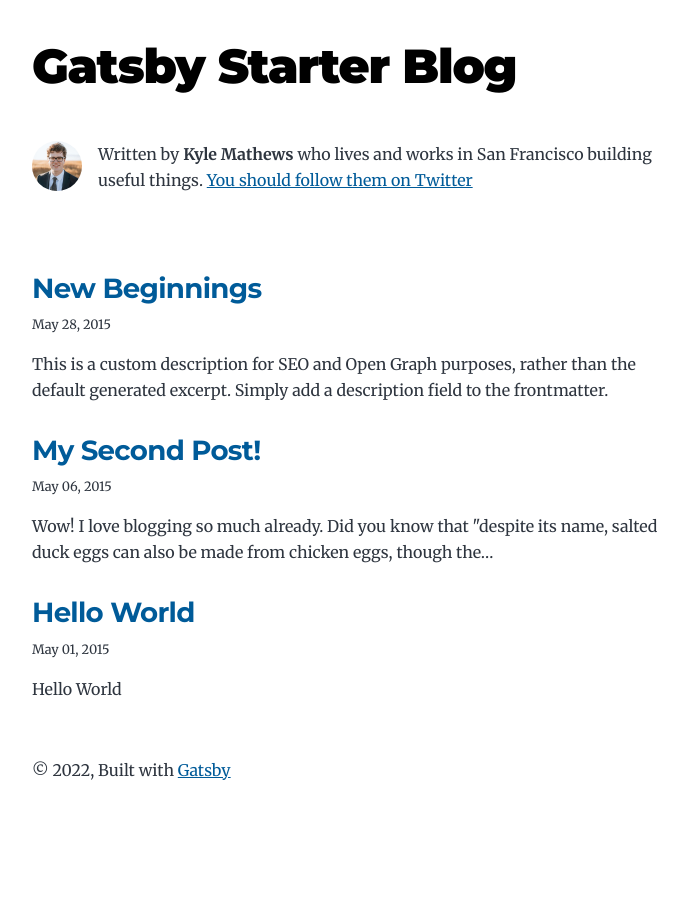
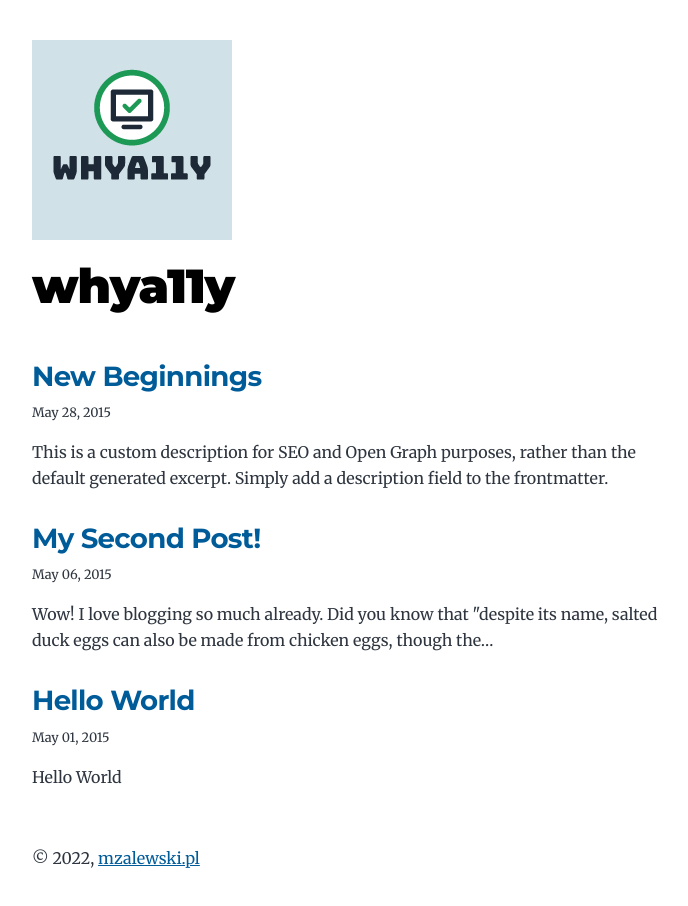
Before and after one commit to Wymowny/why-a11y, a Gatsby site: page / in a window 1280 px wide. Shown: the whole page, without its empty margins (292-980 px from the left). Before the commit the page ends 846 px from the top, so only its background shows below. Built offline with nearby package versions, Linux system fonts and the light colour scheme; Gatsby itself is replaced by a stand-in of ours.

Commit message:
Create initial config, update content

```diff
--- a/gatsby-config.js
+++ b/gatsby-config.js
@@ -1,15 +1,11 @@
 module.exports = {
   siteMetadata: {
-    title: `Gatsby Starter Blog`,
+    title: `whya11y`,
     author: {
-      name: `Kyle Mathews`,
-      summary: `who lives and works in San Francisco building useful things.`,
+      name: `Marcin Zalewski`,
     },
-    description: `A starter blog demonstrating what Gatsby can do.`,
-    siteUrl: `https://gatsbystarterblogsource.gatsbyjs.io/`,
-    social: {
-      twitter: `kylemathews`,
-    },
+    description: `whya11y.com - make it accessible!`,
+    siteUrl: `https://mzalewski.pl`,
   },
   plugins: [
     `gatsby-plugin-image`,
--- a/package.json
+++ b/package.json
@@ -1,9 +1,9 @@
 {
-  "name": "gatsby-starter-blog",
+  "name": "why-a11y",
   "private": true,
-  "description": "A starter for a blog powered by Gatsby and Markdown",
+  "description": "We want to create high quality, accessible websites, and not exclude anyone from web!",
   "version": "0.1.0",
-  "author": "Kyle Mathews <mathews.kyle@gmail.com>",
+  "author": "Marcin Zalewski <zalewski.mrc@gmail.com>",
   "bugs": {
     "url": "https://github.com/gatsbyjs/gatsby/issues"
   },
--- a/src/components/bio.js
+++ /dev/null
@@ -1,58 +0,0 @@
-/**
- * Bio component that queries for data
- * with Gatsby's useStaticQuery component
- *
- * See: https://www.gatsbyjs.com/docs/use-static-query/
- */
-
-import * as React from "react"
-import { useStaticQuery, graphql } from "gatsby"
-import { StaticImage } from "gatsby-plugin-image"
-
-const Bio = () => {
-  const data = useStaticQuery(graphql`
-    query BioQuery {
-      site {
-        siteMetadata {
-          author {
-            name
-            summary
-          }
-          social {
-            twitter
-          }
-        }
-      }
-    }
-  `)
-
-  // Set these values by editing "siteMetadata" in gatsby-config.js
-  const author = data.site.siteMetadata?.author
-  const social = data.site.siteMetadata?.social
-
-  return (
-    <div className="bio">
-      <StaticImage
-        className="bio-avatar"
-        layout="fixed"
-        formats={["auto", "webp", "avif"]}
-        src="../images/profile-pic.png"
-        width={50}
-        height={50}
-        quality={95}
-        alt="Profile picture"
-      />
-      {author?.name && (
-        <p>
-          Written by <strong>{author.name}</strong> {author?.summary || null}
-          {` `}
-          <a href={`https://twitter.com/${social?.twitter || ``}`}>
-            You should follow them on Twitter
-          </a>
-        </p>
-      )}
-    </div>
-  )
-}
-
-export default Bio
--- a/src/components/layout.js
+++ b/src/components/layout.js
@@ -9,6 +9,7 @@ const Layout = ({ location, title, children }) => {
   if (isRootPath) {
     header = (
       <h1 className="main-heading">
+        <img src="logo.png" alt="WhyA11Y logo" className="header-logo" />
         <Link to="/">{title}</Link>
       </h1>
     )
@@ -25,9 +26,9 @@ const Layout = ({ location, title, children }) => {
       <header className="global-header">{header}</header>
       <main>{children}</main>
       <footer>
-        © {new Date().getFullYear()}, Built with
+        © {new Date().getFullYear()},
         {` `}
-        <a href="https://www.gatsbyjs.com">Gatsby</a>
+        <a href="https://malewski.pl">mzalewski.pl</a>
       </footer>
     </div>
   )
--- a/src/pages/index.js
+++ b/src/pages/index.js
@@ -1,7 +1,6 @@
 import * as React from "react"
 import { Link, graphql } from "gatsby"
 
-import Bio from "../components/bio"
 import Layout from "../components/layout"
 import Seo from "../components/seo"
 
@@ -12,7 +11,6 @@ const BlogIndex = ({ data, location }) => {
   if (posts.length === 0) {
     return (
       <Layout location={location} title={siteTitle}>
-        <Bio />
         <p>
           No blog posts found. Add markdown posts to "content/blog" (or the
           directory you specified for the "gatsby-source-filesystem" plugin in
@@ -24,7 +22,6 @@ const BlogIndex = ({ data, location }) => {
 
   return (
     <Layout location={location} title={siteTitle}>
-      <Bio />
       <ol style={{ listStyle: `none` }}>
         {posts.map(post => {
           const title = post.frontmatter.title || post.fields.slug
--- a/src/style.css
+++ b/src/style.css
@@ -331,3 +331,8 @@ a:focus {
     list-style-position: inside;
   }
 }
+
+.header-logo {
+  display: block;
+  margin-bottom: 20px;
+}
--- a/src/templates/blog-post.js
+++ b/src/templates/blog-post.js
@@ -1,7 +1,6 @@
 import * as React from "react"
 import { Link, graphql } from "gatsby"
 
-import Bio from "../components/bio"
 import Layout from "../components/layout"
 import Seo from "../components/seo"
 
@@ -27,9 +26,6 @@ const BlogPostTemplate = ({
           itemProp="articleBody"
         />
         <hr />
-        <footer>
-          <Bio />
-        </footer>
       </article>
       <nav className="blog-post-nav">
         <ul
```
Also changed, not shown: src/images/profile-pic.png (deleted), static/logo.png (added), 1 other file.
